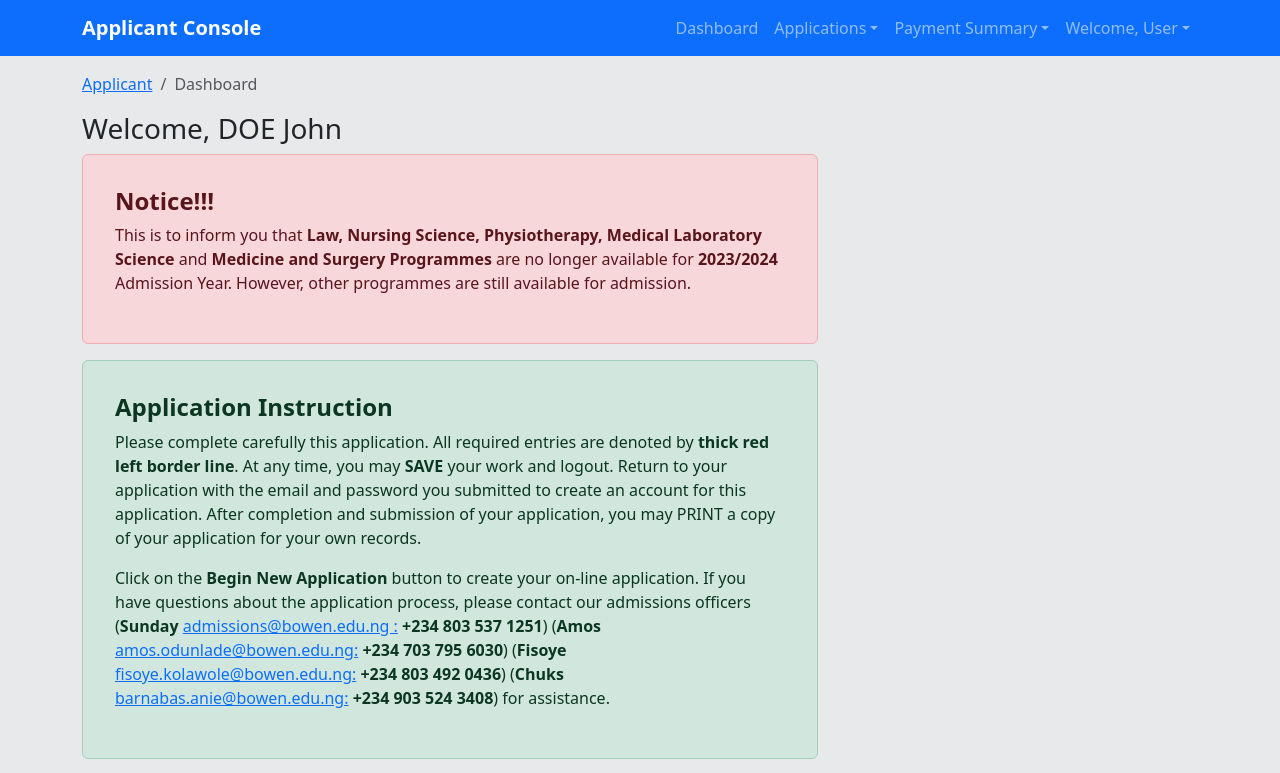
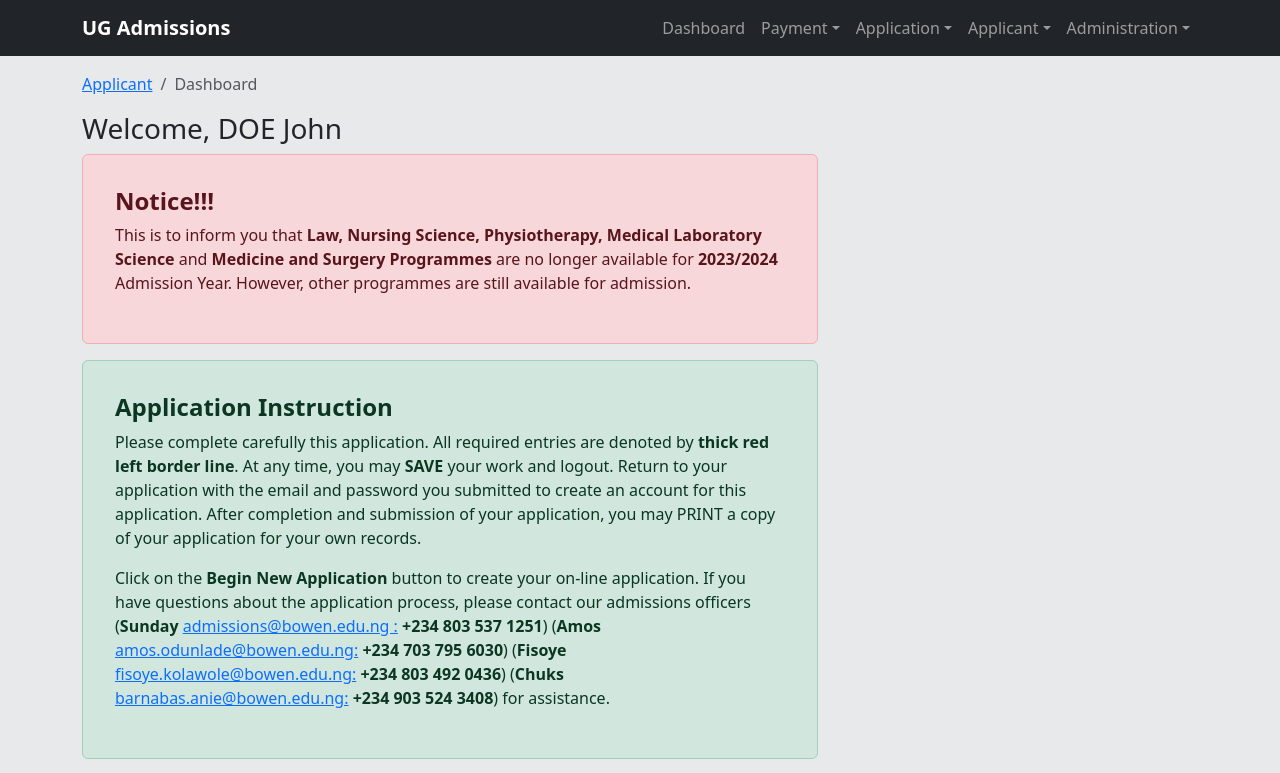
Before and after one commit to Sir-Dave/Bowen-Admissions, a React (Create React App) app: page /admin/management-console/dashboard in a window 1280 px wide. Shown: the top 773 px of the page. Built offline with nearby package versions, Linux system fonts and the light colour scheme.

Commit message:
Created staff header

```diff
--- a/src/components/StaffHeader.tsx
+++ b/src/components/StaffHeader.tsx
@@ -8,27 +8,40 @@ const StaffHeader: React.FC = () => {
 
   return (
     <>
-      <Navbar bg="primary" data-bs-theme="dark" expand="md">
+      <Navbar bg="dark" data-bs-theme="dark" expand="md">
         <Container>
-          <Navbar.Brand href="/"><b>Applicant Console</b></Navbar.Brand>
+          <Navbar.Brand href="/"><b>UG Admissions</b></Navbar.Brand>
           <Nav className="mr-auto">
 
-            <Nav.Link href="/">Dashboard</Nav.Link>
+            <Nav.Link href="/admin/management-console/dashboard">Dashboard</Nav.Link>
 
-            <NavDropdown title="Applications" id="applications-dropdown">
-              <NavDropdown.Item href="applicant/form/application">My Applications</NavDropdown.Item>
-              <NavDropdown.Item href="#">Application Status</NavDropdown.Item>
+            <NavDropdown data-bs-theme="light" title="Payment" id="payment-dropdown">
+              <NavDropdown.Item href="#">Setting</NavDropdown.Item>
+              <NavDropdown.Item href="#">Statistics</NavDropdown.Item>
+              <NavDropdown.Item href="#">Verify</NavDropdown.Item>
+              <NavDropdown.Item href="#">Store School Fee</NavDropdown.Item>
+              <NavDropdown.Item href="#">Set School Fee</NavDropdown.Item>
+              <NavDropdown.Item href="#">View Applicant School Fee</NavDropdown.Item>
             </NavDropdown>
 
-            <NavDropdown title="Payment Summary" id="payment-dropdown">
-              <NavDropdown.Item href="#">Acceptance Fee</NavDropdown.Item>
-              <NavDropdown.Item href="#">Application Fee</NavDropdown.Item>
+            <NavDropdown data-bs-theme="light" title="Application" id="application-dropdown">
+              <NavDropdown.Item href="#">Create</NavDropdown.Item>
+              <NavDropdown.Item href="#">Statistics</NavDropdown.Item>
             </NavDropdown>
 
-            <NavDropdown title="Welcome, User" id="user-dropdown">
-              <NavDropdown.Item href='/profile'>Profile </NavDropdown.Item>
-              <NavDropdown.Item href="/settings"> Settings </NavDropdown.Item>
-              <NavDropdown.Item href="/sign-in"> Logout </NavDropdown.Item>
+            <NavDropdown data-bs-theme="light" title="Applicant" id="applicant-dropdown">
+              <NavDropdown.Item href="#">Applicant</NavDropdown.Item>
+              <NavDropdown.Item href="#">Progress</NavDropdown.Item>
+              <NavDropdown.Item href="#">Registered Applicant</NavDropdown.Item>
+              <NavDropdown.Item href="#">Reset Password</NavDropdown.Item>
+            </NavDropdown>
+
+            <NavDropdown data-bs-theme="light" title="Administration" id="administration-dropdown">
+              <NavDropdown.Item href='#'>Form </NavDropdown.Item>
+              <NavDropdown.Item href="#"> Programme </NavDropdown.Item>
+              <NavDropdown.Item href="#"> Programme-cutoff </NavDropdown.Item>
+              <NavDropdown.Item href='#'>Referral </NavDropdown.Item>
+              <NavDropdown.Item href="#"> Region </NavDropdown.Item>
             </NavDropdown>
 
           </Nav>
```
